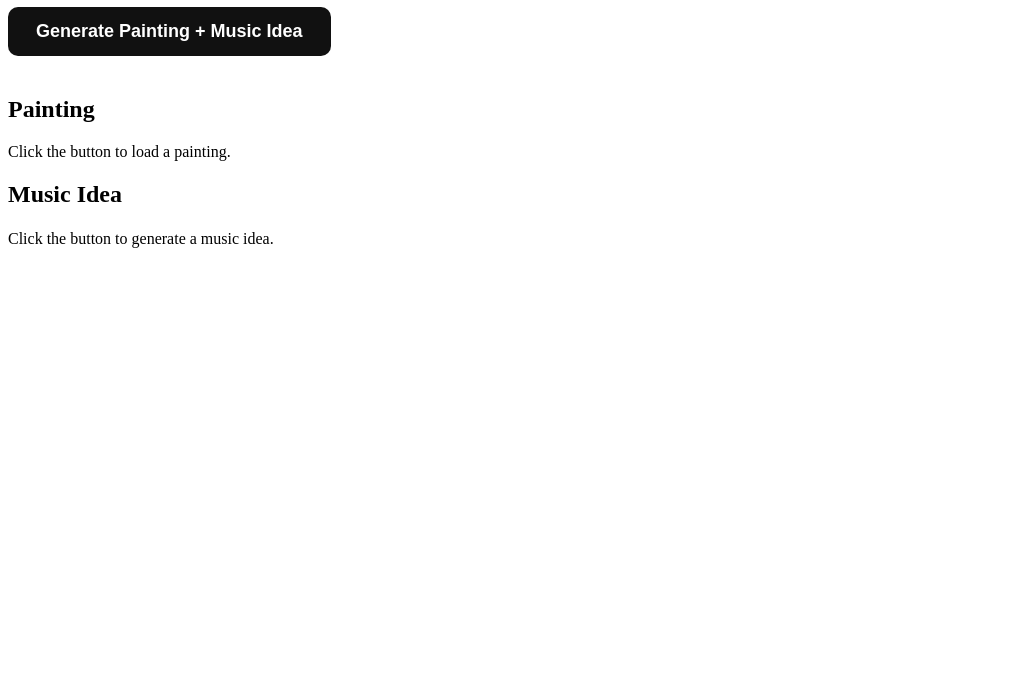
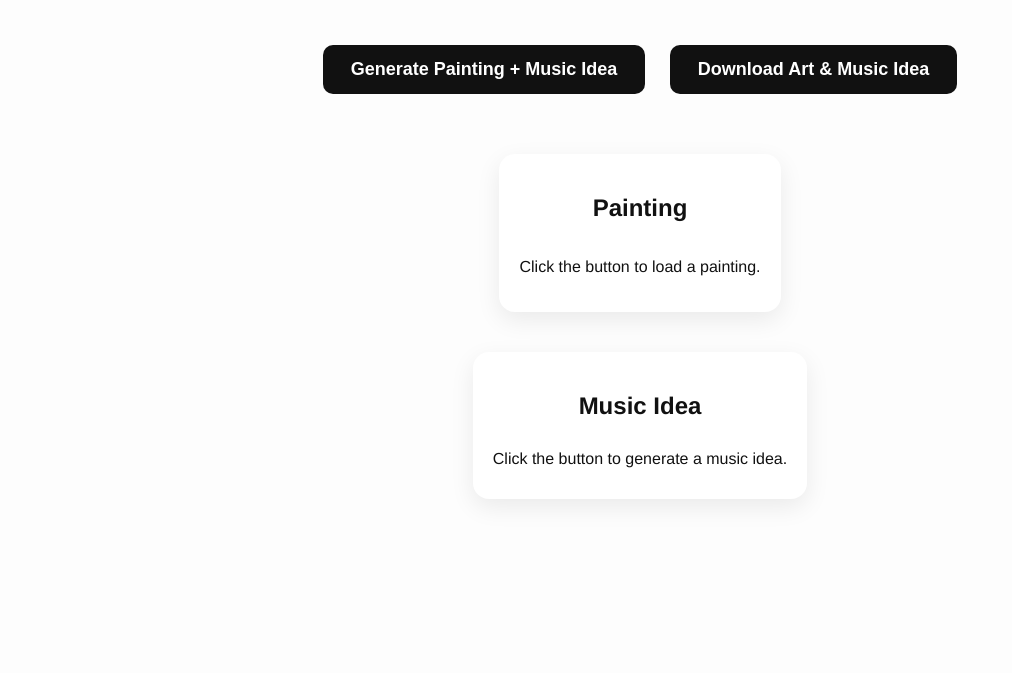
Before and after one commit to aashpis/music_inspo_generator, a plain HTML site: page music_and_vibe_gen.html in a window 1280 px wide. Shown: the part 127-800 px from the top of the page, without its empty margins (0-1012 px from the left). Drawn offline with Linux system fonts and the light colour scheme.

Commit message:
Update music_and_vibe_gen.html

```diff
--- a/music_and_vibe_gen.html
+++ b/music_and_vibe_gen.html
@@ -3,7 +3,6 @@
 <head>
   <meta charset="UTF-8">
   <title>Art & Music Idea Generator</title>
-  <style>
   <style>
   body {
     font-family: "Helvetica Neue", Helvetica, Arial, sans-serif;
@@ -18,10 +17,16 @@
     margin-bottom: 40px;
     font-size: 2.5rem;
   }
+  .main-controls {
+    text-align: center;
+    margin-bottom: 40px;
+  }
   .container {
     display: flex;
+    justify-content: center;
+    align-items: flex-start;
     gap: 40px;
-    max-width: 1200px;
+    max-width: 1400px;
     margin: 0 auto;
   }
   .column {
@@ -30,27 +35,31 @@
     border-radius: 16px;
     padding: 20px;
     box-shadow: 0 8px 24px rgba(0,0,0,0.08);
+    display: flex;
+    flex-direction: column;
+    align-items: center;
   }
   .image-frame {
-    width: 100%;
-    padding-top: 100%;
+    width: 600px;
+    height: 600px;
     position: relative;
     border-radius: 12px;
     overflow: hidden;
     background: #f5f5f5;
     margin-top: 20px;
+    display: flex;
+    align-items: center;
+    justify-content: center;
   }
   .image-frame img {
-    position: absolute;
-    top: 0; left: 0;
-    width: 100%;
-    height: 100%;
+    max-width: 100%;
+    max-height: 100%;
     object-fit: contain;
   }
   button {
     padding: 14px 28px;
     font-size: 18px;
-    margin: 20px 0;
+    margin: 20px 10px;
     cursor: pointer;
     border: none;
     border-radius: 10px;
@@ -61,6 +70,10 @@
   }
   button:hover {
     background: #444;
+  }
+  .music-output {
+    width: 100%;
+    max-width: 600px;
   }
   .music-output p, .music-output pre {
     margin: 8px 0;
@@ -74,28 +87,37 @@
   a.met-link:hover {
     text-decoration: underline;
   }
-  @media(max-width: 900px) {
+  @media(max-width: 1300px) {
     .container {
       flex-direction: column;
+      align-items: center;
     }
   }
   </style>
-  </style>
 </head>
-<body><h1>Song Idea Generator</h1>
+<body>
+  <h1>Song Idea Generator</h1>
+
+  <div class="main-controls">
     <button onclick="generateBoth()">Generate Painting + Music Idea</button>
+    <button onclick="downloadIdea()">Download Art & Music Idea</button>
+  </div>
 
-  <div id="painting-section" class="section">
+  <div class="container">
+    <!-- Painting Section -->
+    <div id="painting-section" class="column">
       <h2>Painting</h2>
       <div id="painting-container">
         <p>Click the button to load a painting.</p>
       </div>
     </div>
 
-  <div id="music-section" class="section">
+    <!-- Music Section -->
+    <div id="music-section" class="column">
       <h2>Music Idea</h2>
       <div id="music-container" class="music-output">
         <p>Click the button to generate a music idea.</p>
+      </div>
     </div>
   </div>
 
@@ -127,11 +149,11 @@
 
           if (objectData && objectData.objectName && objectData.objectName.toLowerCase() === "painting" && objectData.primaryImage) {
             container.innerHTML = `
-              <h3>${objectData.title}</h3>
-              <p><strong>Artist:</strong> ${objectData.artistDisplayName || "Unknown"}</p>
-              <a class="met-link" href="${objectData.objectURL}" target="_blank">🔗 View on The MET's Website</a>
+              <h3 id="painting-title">${objectData.title}</h3>
+              <p><strong>Artist:</strong> <span id="painting-artist">${objectData.artistDisplayName || "Unknown"}</span></p>
+              <a id="painting-link" class="met-link" href="${objectData.objectURL}" target="_blank">🔗 View on The MET's Website</a>
               <div class="image-frame">
-                <img src="${objectData.primaryImage}" alt="${objectData.title}">
+                <img id="painting-img" src="${objectData.primaryImage}" alt="${objectData.title}">
               </div>
             `;
             return;
@@ -148,64 +170,11 @@
     // -----------------------
     // Musical Idea Generator
     // -----------------------
-    const atmospheres = [
-      "Apocalyptic","Bright","Cold","Dark","Epic","Ethereal","Futuristic","Hazy","Hypnotic","Mechanical",
-      "Medieval","Natural","Nocturnal","Party","Pastoral","Peaceful","Psychedelic","Autumn","Spring","Summer",
-      "Winter","Space","Spiritual","Surreal","Urban","Warm"
-    ];
-    const moods = [
-      "Angry","Aggressive","Anxious","Bittersweet","Calm","Disturbing","Energetic","Happy","Lethargic",
-      "Longing","Mellow","Passionate","Playful","Quirky","Romantic","Sad","Depressive","Lonely","Melancholic",
-      "Sombre","Sensual","Sentimental","Uplifting","Triumphant"
-    ];
-    const styles = [
-      "Angular","Anthemic","Atmospheric","Atonal","Avant-garde","Chaotic","Complex","Dense","Dissonant",
-      "Eclectic","Heavy","Lush","Maximalist","Melodic","Microtonal","Minimalistic","Noisy","Polyphonic",
-      "Polyrhythmic","Progressive","Raw","Repetitive","Rhythmic","Bouncy","Punchy","Smooth","Soft","Sparse",
-      "Technical","Theatrical"
-    ];
-    const themes = [
-      "Abstract","Adolescence","Afterlife","Ageing","Alienation","Aliens","Apology","Betrayal","Infidelity",
-      "Birthday","Childhood","Community","Conscious","Conspiracy","Crime","Dancing","Death","Domestic",
-      "Dystopian","Cyberpunk","Educational","Escapism","Failure","Fame","Family","Parenthood","Fantasy",
-      "Fashion","Film","Folklore","Food","Friendship","Greed","Grief","Health","Disease","Fitness","Mental health",
-      "Addiction","Sobriety","Hedonistic","History","Antiquity","Prehistory","Holiday","Vegetarianism","Internet",
-      "Introspective","Regret","Leisure","Literature","Love","Breakup","Loyalty","Marriage","Money","Mythology",
-      "Nature","Animals","Nostalgia","Obsession","Occult","Paranoia","Paranormal","Patriotic","Philosophical",
-      "Existential","Nihilistic","Pirates","Police","Prison","School","Science fiction","Self-hatred","Self-love",
-      "Sexual","Sleep","Dreams","Sports","Suburban","Television","Travel","Vehicles","Video games","Vikings",
-      "Violence","War","Wild West","Work"
-    ];
-    const genres = [
-      "Chiptune","16-bit","Bitpop","Celtic Electronica","Chillout","Ambient Dub","Ambient House","Ambient Trance",
-      "Balearic Beat","Downtempo","Trip Hop","Electroacoustic","Musique concrète","Electro-Industrial","Dark Electro",
-      "Balearic Beat","Breakbeat","Acid Breaks","Big Beat","Breakbeat Hardcore","Progressive Breaks","Broken Beat",
-      "Bubblegum Bass","Deconstructed Club","Digital Cumbia","Drum and Bass","Atmospheric Drum and Bass",
-      "Dancefloor Drum and Bass","Footwork Jungle","Jazzstep","Jungle","Liquid Drum and Bass","Minimal Drum and Bass",
-      "Dubstep","Brostep","Chillstep","Melodic Dubstep","Jersey Club","EBM","Dark Electro","Futurepop","New Beat",
-      "Electroclash","Electro-Disco","Hi-NRG","Italo-Disco","Spacesynth","Space Disco","Electro latino","Electro Swing",
-      "Eurobeat","Eurodance","Bubblegum Dance","Italo Dance","Footwork","Freestyle","Latin Freestyle","Funk mandelão",
-      "Jungle Dutch","Future Bass","Ghettotech","Glitch Hop","Grime","Neo-Grime","Acidcore","Breakbeat Hardcore",
-      "Hardcore Breaks","Breakcore","Digital Hardcore","Speed House","House","Acid House","Afro House","3-Step",
-      "Afropiano","Ambient House","Ballroom","Baltimore Club","Bass House","Speed House","Deep House","Lo-Fi House",
-      "Diva House","Electro House","Complextro","Dutch House","Fidget House","French Electro","Euro House",
-      "Festival Progressive House","French House","Funky House","Future Funk","Future House","Garage House",
-      "Gospel House","G-House","Hip House","Italo House","Latin House","Melodic House","Microhouse","Organic House",
-      "Outsider House","Lo-Fi House","Progressive House","Speed Garage","Tech House","Tribal House","Tropical House",
-      "UK Hard House","Hardbass","Hyper Techno","Kuduro","Melodic Bass","Midtempo Bass","Moombahton","Nu-Disco",
-      "Post-Dubstep","Techno","Acid Techno","Ambient Techno","Detroit Techno","Hard Techno","Industrial Techno",
-      "Melodic Techno","Minimal Techno","Dub Techno","Wonky Techno","Techno Bass","Trance","Acid Trance","Dream Trance",
-      "Hands Up","Hard Trance","Ibiza Trance","Progressive Trance","Psytrance","Progressive Psytrance","Tech Trance",
-      "Trap","Hybrid Trap","UK Bass","UK Funky","UK Garage","2-Step","Breakstep","Future Garage","Speed Garage",
-      "Wonky","Electropop","Folktronica","Funktronica","Glitch","Glitch Hop","Horror Synth","Hyperpop","IDM",
-      "Drill and Bass","Illbient","Indietronica","Chillwave","Glitch Pop","Picopop","Latin Electronic","Electro latino",
-      "Electrotango","Livetronica","Minimal Synth","Moogsploitation","Nightcore","Nu Jazz","Power Electronics",
-      "Death Industrial","Power Noise","Progressive Electronic","Space Ambient","Synthpop","Futurepop","Synth Punk",
-      "Synthwave","Chillsynth","Darksynth","Tecnofunk","Dreampunk","Future Funk","Vaporwave","Neo-Grime","Witch House",
-      "Ambient Pop","Ambient","Alternative Dance","Grebo","New Rave","Dance-Pop","Latin Disco","Nu-Disco","Afrobeats",
-      "Alt-Pop","Art Pop","Folk Pop","Bedroom Pop","Jazz Pop","Pop Rock","Vocal Trance","Dream Pop","Contemporary R&B",
-      "Alternative R&B","Funk","Jazz-Funk","Soul","Pop Soul"
-    ];
+    const atmospheres = ["Apocalyptic","Bright","Cold","Dark","Epic","Ethereal","Futuristic","Hazy","Hypnotic","Mechanical","Medieval","Natural","Nocturnal","Party","Pastoral","Peaceful","Psychedelic","Autumn","Spring","Summer","Winter","Space","Spiritual","Surreal","Urban","Warm"];
+    const moods = ["Angry","Aggressive","Anxious","Bittersweet","Calm","Disturbing","Energetic","Happy","Lethargic","Longing","Mellow","Passionate","Playful","Quirky","Romantic","Sad","Depressive","Lonely","Melancholic","Sombre","Sensual","Sentimental","Uplifting","Triumphant"];
+    const styles = ["Angular","Anthemic","Atmospheric","Atonal","Avant-garde","Chaotic","Complex","Dense","Dissonant","Eclectic","Heavy","Lush","Maximalist","Melodic","Microtonal","Minimalistic","Noisy","Polyphonic","Polyrhythmic","Progressive","Raw","Repetitive","Rhythmic","Bouncy","Punchy","Smooth","Soft","Sparse","Technical","Theatrical"];
+    const themes = ["Abstract","Adolescence","Afterlife","Ageing","Alienation","Aliens","Apology","Betrayal","Infidelity","Birthday","Childhood","Community","Conscious","Conspiracy","Crime","Dancing","Death","Domestic","Dystopian","Cyberpunk","Educational","Escapism","Failure","Fame","Family","Parenthood","Fantasy","Fashion","Film","Folklore","Food","Friendship","Greed","Grief","Health","Disease","Fitness","Mental health","Addiction","Sobriety","Hedonistic","History","Antiquity","Prehistory","Holiday","Vegetarianism","Internet","Introspective","Regret","Leisure","Literature","Love","Breakup","Loyalty","Marriage","Money","Mythology","Nature","Animals","Nostalgia","Obsession","Occult","Paranoia","Paranormal","Patriotic","Philosophical","Existential","Nihilistic","Pirates","Police","Prison","School","Science fiction","Self-hatred","Self-love","Sexual","Sleep","Dreams","Sports","Suburban","Television","Travel","Vehicles","Video games","Vikings","Violence","War","Wild West","Work"];
+    const genres = ["Chiptune","Bitpop","Celtic Electronica","Chillout","Ambient Dub","Ambient House","Ambient Trance","Downtempo","Trip Hop","Drum and Bass","Dubstep","Future Bass","House","Lo-Fi House","Progressive House","Techno","Trance","Trap","UK Garage","Electropop","Hyperpop","IDM","Indietronica","Synthwave","Vaporwave","Witch House","Dream Pop","Contemporary R&B","Alternative R&B","Funk","Jazz-Funk","Soul","Pop Soul"];
 
     function randomItem(list) {
       return list[Math.floor(Math.random() * list.length)];
@@ -227,6 +196,7 @@
 
       return progression;
     }
+
     function generateMusicIdea() {
       const atmosphere = randomItem(atmospheres);
       const mood = randomItem(moods);
@@ -250,6 +220,24 @@
       getRandomPainting();
       generateMusicIdea();
     }
+
+    // -----------------------
+    // Download Function
+    // -----------------------
+    function downloadIdea() {
+      const title = document.getElementById("painting-title")?.innerText || "Unknown";
+      const artist = document.getElementById("painting-artist")?.innerText || "Unknown";
+      const link = document.getElementById("painting-link")?.href || "N/A";
+      const musicText = document.getElementById("music-container").innerText || "No music idea generated.";
+
+      let content = `🎨 Painting\nTitle: ${title}\nArtist: ${artist}\nLink: ${link}\n\n🎶 Music Idea\n${musicText}`;
+
+      const blob = new Blob([content], { type: "text/plain" });
+      const a = document.createElement("a");
+      a.href = URL.createObjectURL(blob);
+      a.download = "Art_Music_Idea.txt";
+      a.click();
+    }
   </script>
 </body>
 </html>
```
Lines whose indentation alone changed are shown as unchanged.
